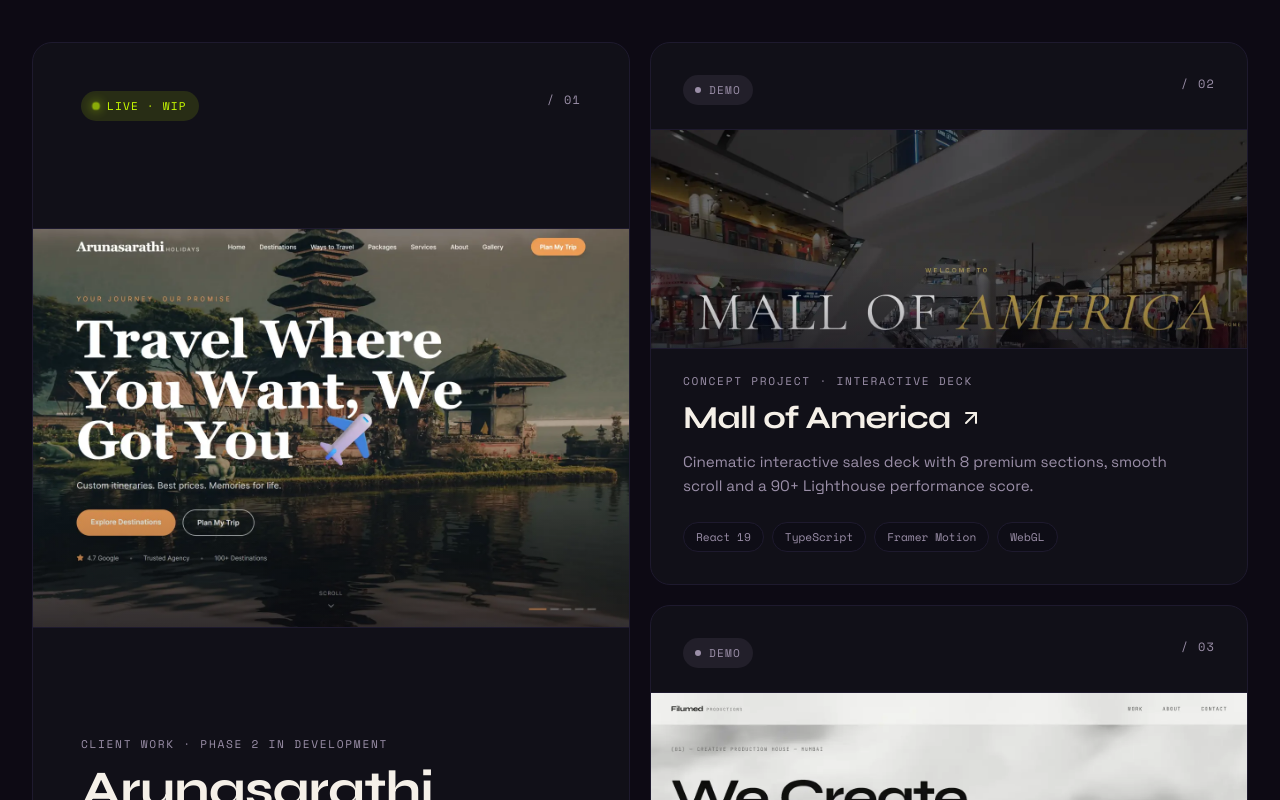
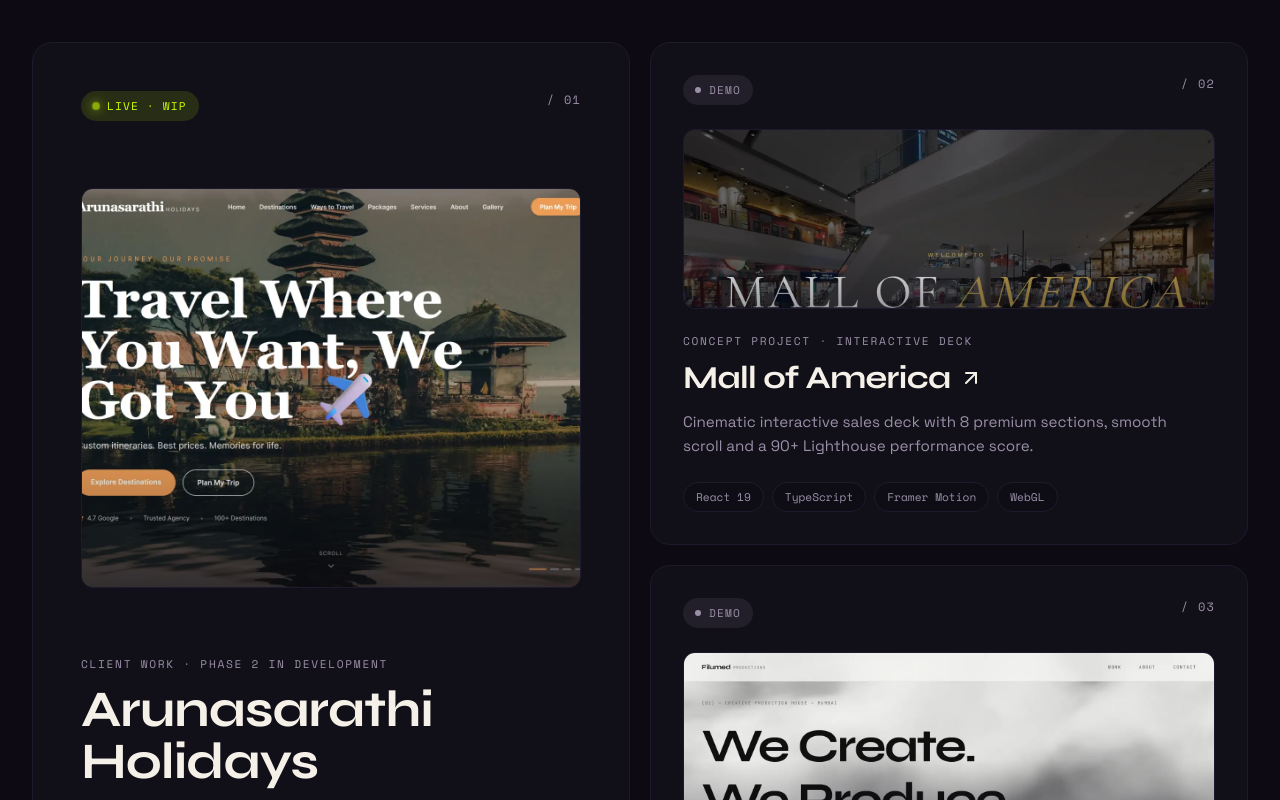
Before and after one commit to cr7ayush7-stack/ayush-studio, a React (Vite) app: page / in a window 1280 px wide. Shown: the part 1320-2120 px from the top of the page. Built offline with nearby package versions, Linux system fonts and the light colour scheme.

Commit message:
revert to clean rounded card images all 4 consistent

```diff
--- a/src/components/Work.tsx
+++ b/src/components/Work.tsx
@@ -195,14 +195,11 @@
   style={{
     position: 'relative',
     zIndex: 2,
-    marginTop: '1.5rem',
-    marginBottom: '1.5rem',
-    marginLeft: isFeatured ? '-3rem' : '-2rem',
-    marginRight: isFeatured ? '-3rem' : '-2rem',
-    height: isFeatured ? '400px' : '220px',
+    margin: '1.5rem 0',
+    height: isFeatured ? '400px' : '180px',
+    borderRadius: '12px',
     overflow: 'hidden',
-    borderTop: '1px solid var(--bg-border)',
-    borderBottom: '1px solid var(--bg-border)',
+    border: '1px solid var(--bg-border)',
   }}
 >
   <motion.img
@@ -400,7 +397,7 @@
       </div>
 
       {/* Mobile responsiveness */}
-      <style>{`
+     <style>{`
   @media (max-width: 768px) {
     .work-grid {
       grid-template-columns: 1fr !important;
@@ -409,12 +406,9 @@
       grid-column: span 1 !important;
       grid-row: span 1 !important;
       min-height: 400px !important;
-      padding: 2rem !important;
     }
     .project-image-wrapper {
-      height: 320px !important;
-      margin-left: -2rem !important;
-      margin-right: -2rem !important;
+      height: 280px !important;
     }
   }
 `}</style>
```
